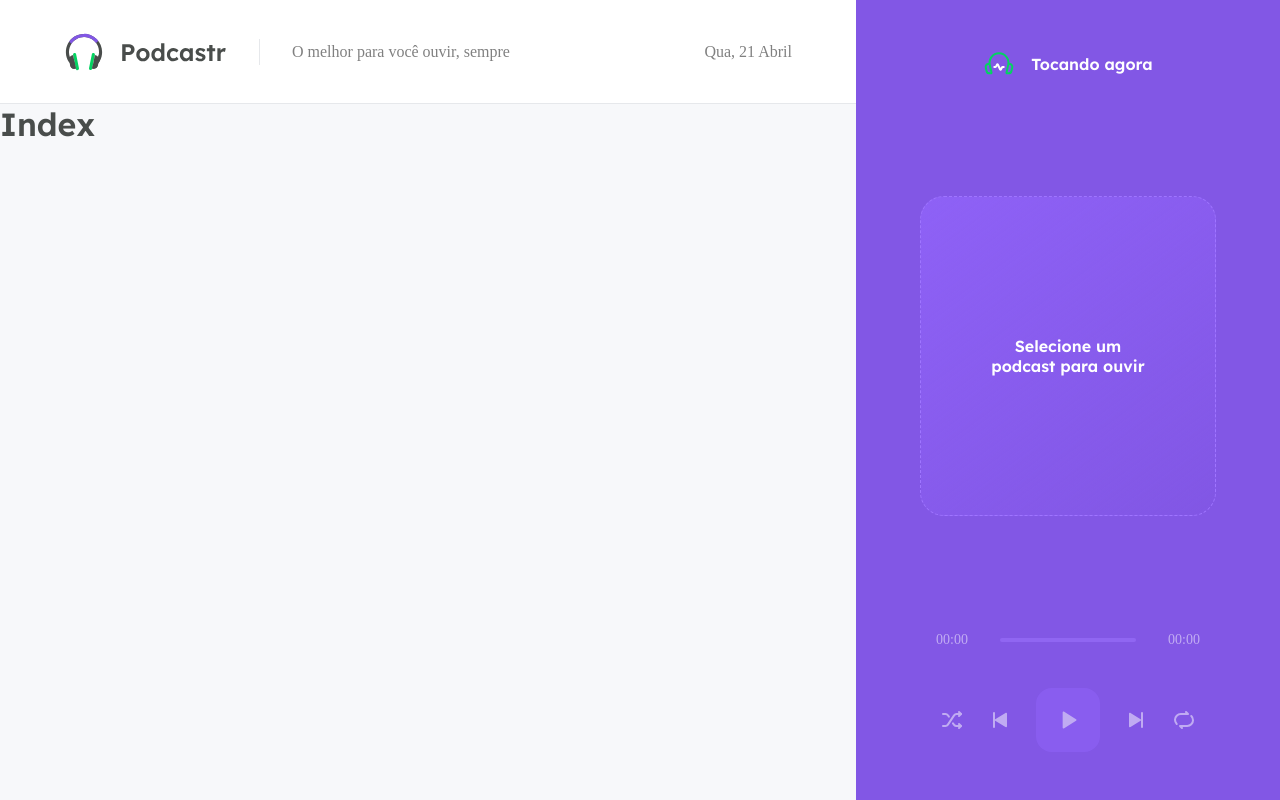
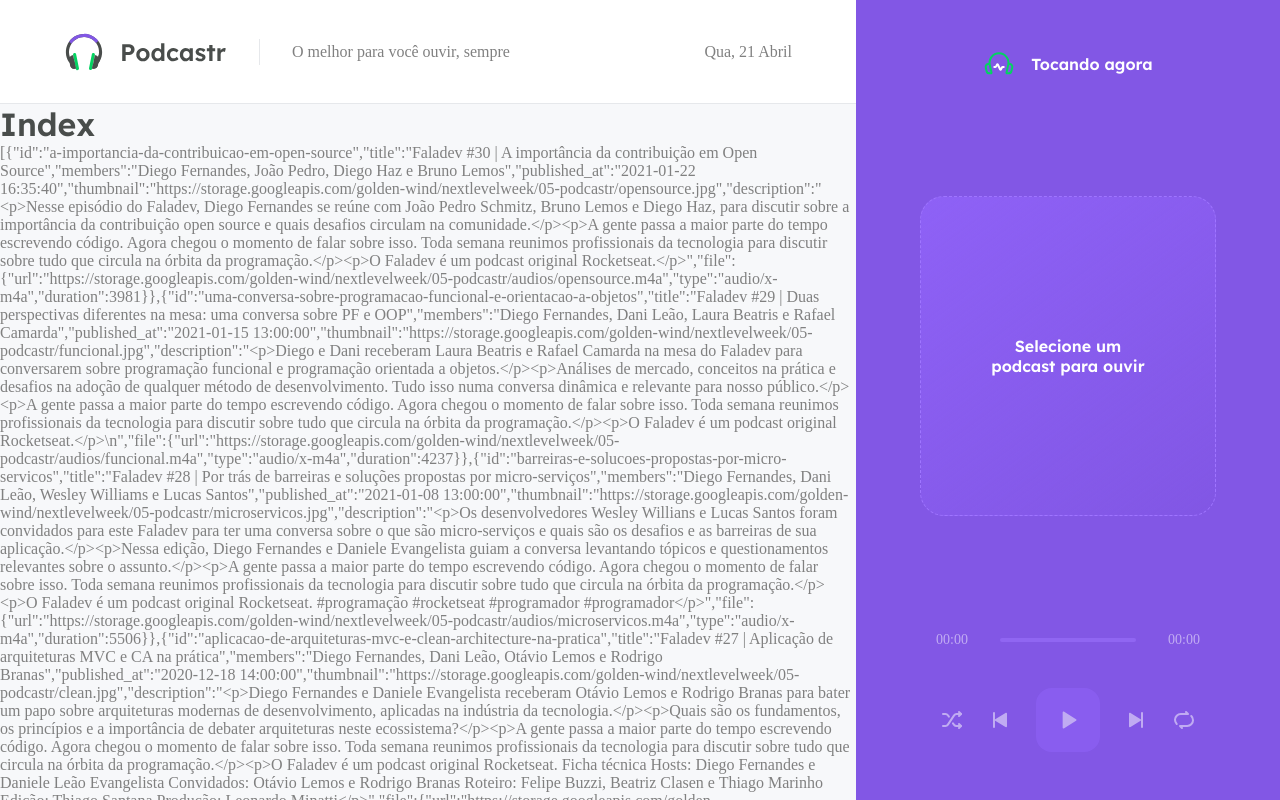
Before and after one commit to LeandroSCoutinho/podcastr, a Next.js app: page / in a window 1280 px wide. Shown: the top 800 px of the page. Built offline with nearby package versions, Linux system fonts and the light colour scheme; data requests are answered from the project's data file.

Commit message:
Using fetch SSR

```diff
--- a/src/pages/index.tsx
+++ b/src/pages/index.tsx
@@ -1,9 +1,23 @@
-//SPA
-export default function Home() {
-  fetch('http://localhost:3333/episodes')
-  .then(episodes => episodes.json())
-  .then(data => console.log(data));
+//SSR
+export default function Home(props) {
+
   return (
+    <div>
       <h1>Index</h1>
+      <p>{JSON.stringify(props.episodes)}</p>
+    </div>
+
   )
 }
+
+export async function getServerSideProps(){
+    const response =  await  fetch('http://localhost:3333/episodes');
+    const episodes = await response.json();
+
+    return {
+      props: {
+        episodes:   episodes,
+      }
+    }
+
+}
```
